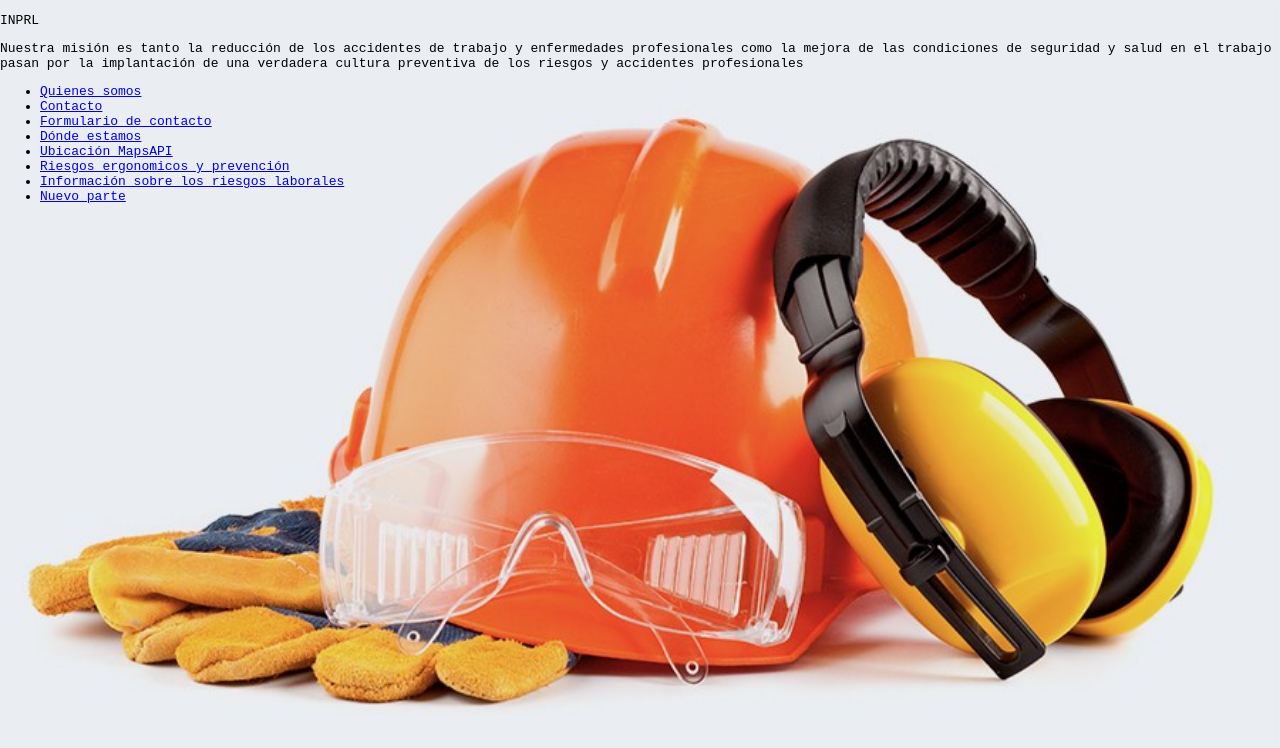
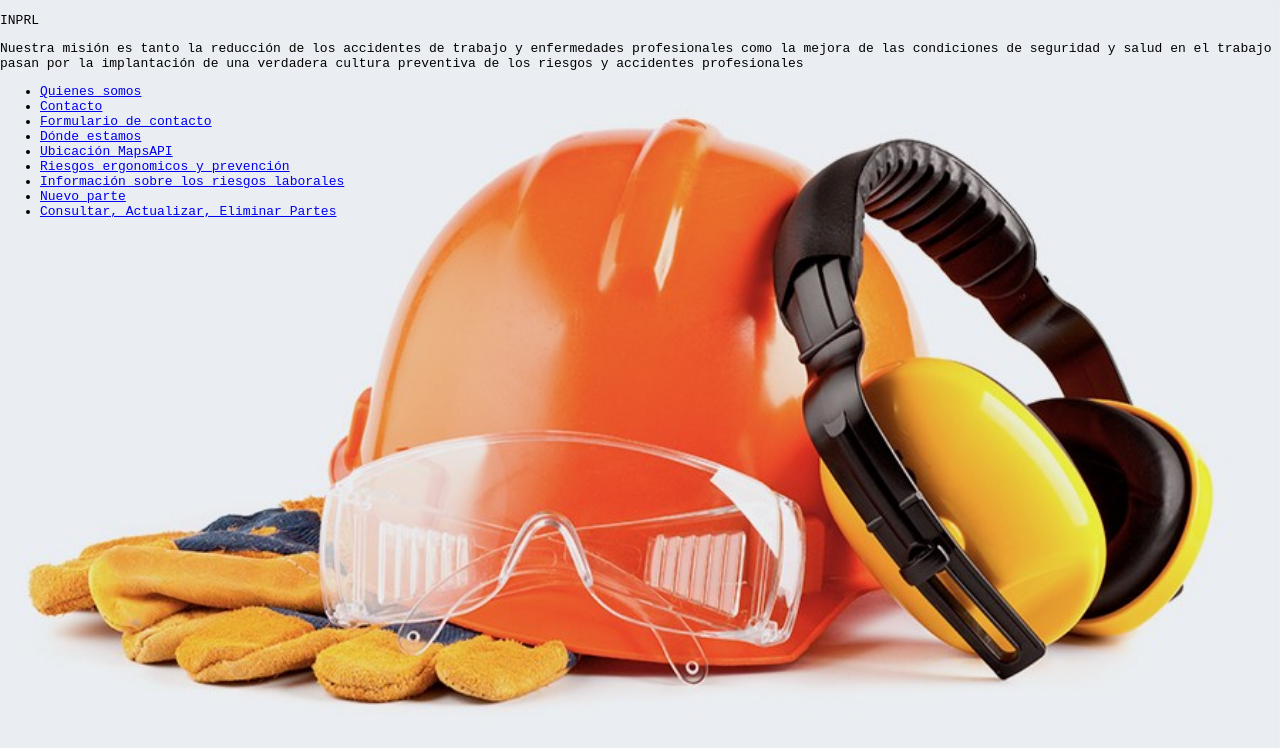
Before and after one commit to cparradom/INPRL2018, a plain HTML site: page index.html in a window 1280 px wide. Drawn offline with Linux system fonts and the light colour scheme.

Commit message:
Update index.html

```diff
--- a/index.html
+++ b/index.html
@@ -31,6 +31,7 @@ body {
     <li><a href="Riesgos ergonomicos y prevención.html">Riesgos ergonomicos y prevención</a></li>
         <li><a href="https://cparradom.github.io/Informacion-riesgos-laborales-DAW/">Información sobre los riesgos laborales</a></li>
 	  <li><a href="http://nuevoparte.atwebpages.com/index.html">Nuevo parte</a></li>
+	  <li><a href="http://modificarparte.atwebpages.com">Consultar, Actualizar, Eliminar Partes</a></li>
 
   </ul>
     </div>
```
